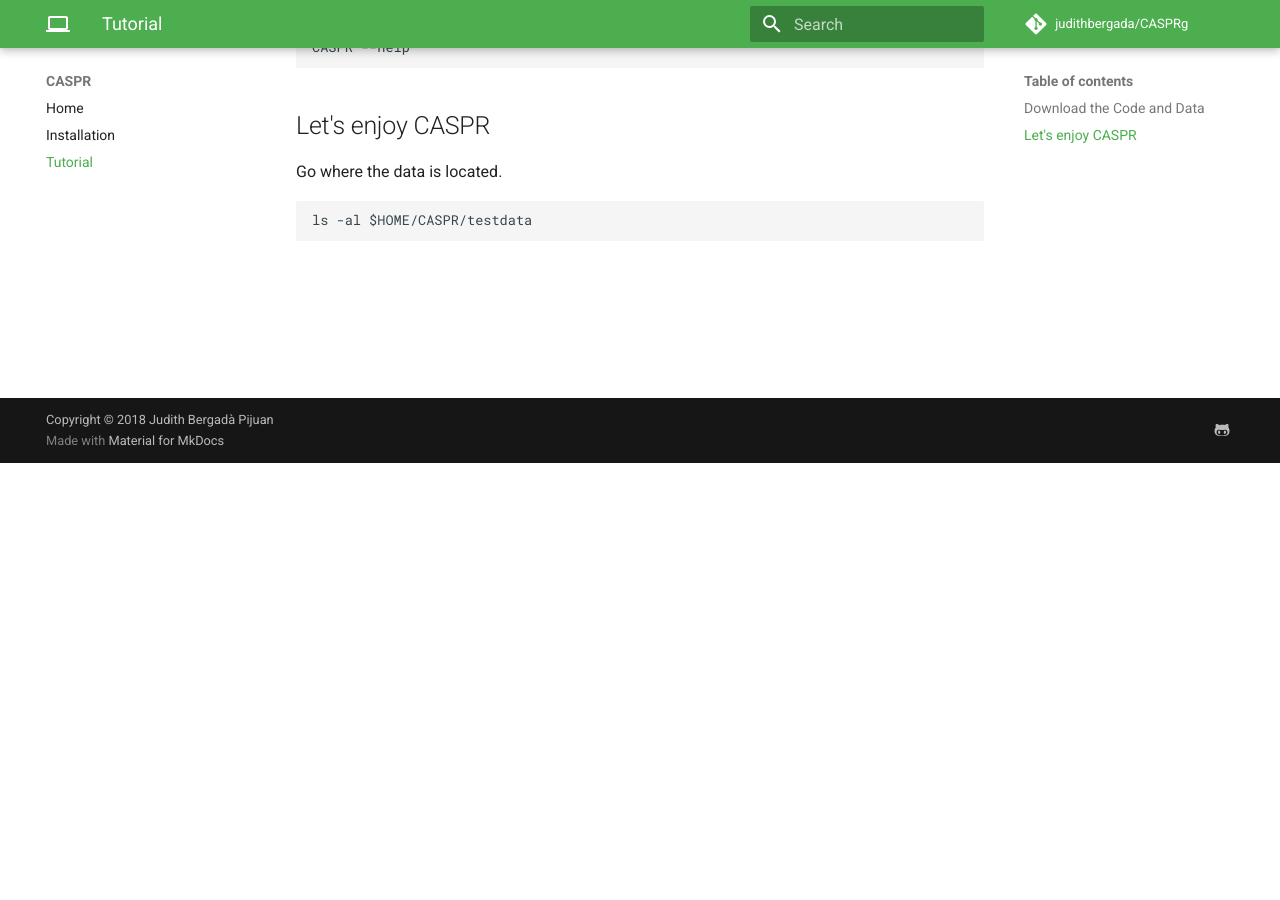
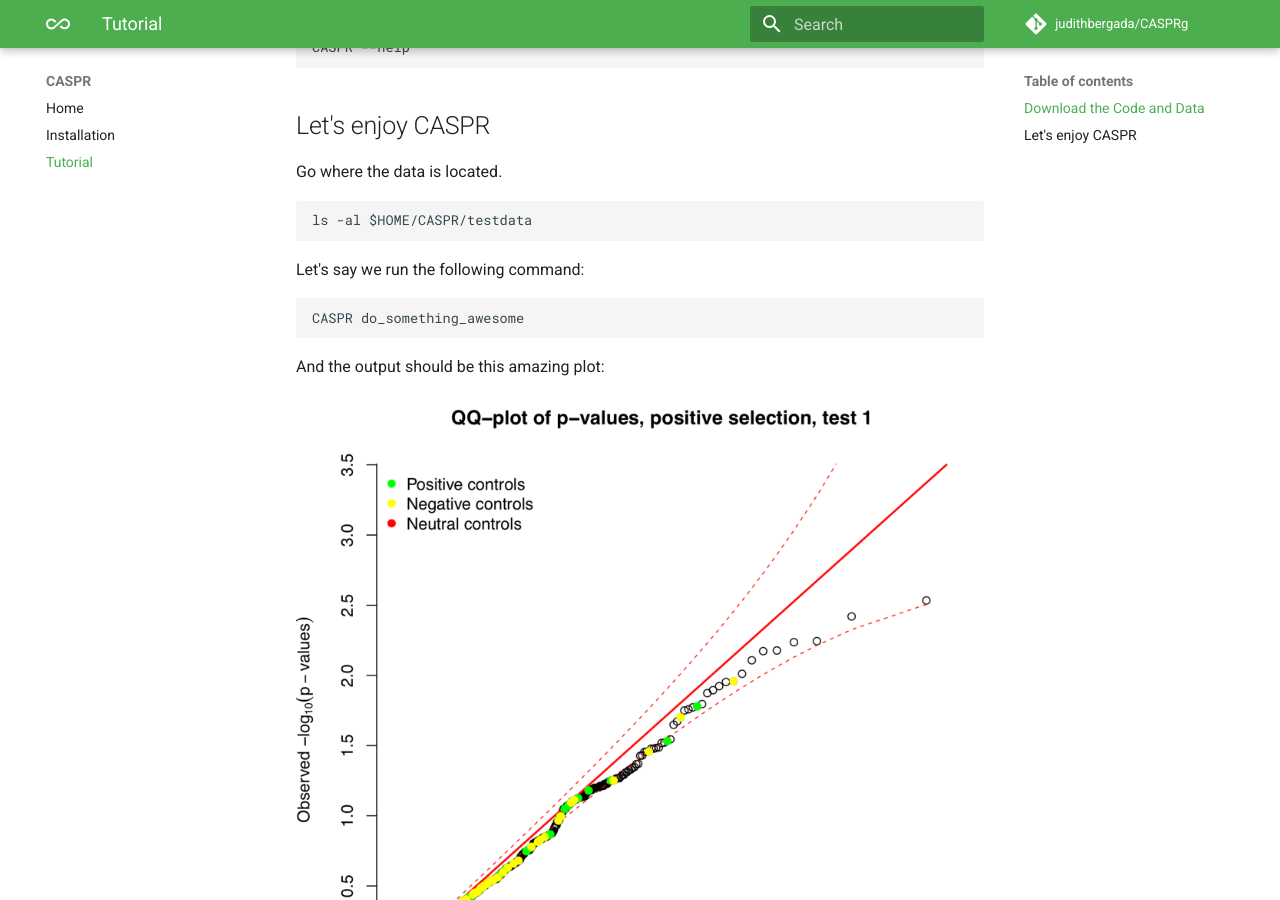
Before and after one commit to judithbergada/CASPR, an MkDocs documentation site: the page built from docs/pages/tutorial.md, in a window 1280 px wide and 900 px high, scrolled down 437 px. Built offline with MkDocs 1.6.1 and Material for MkDocs 9.7.7, drawn with Linux system fonts in a browser that asks for light colours; comment, search, counter and statistics services are not loaded; old or Windows-style settings are respelled for this version of MkDocs; before the commit the page ends 900 px from its top, so only the background shows below that.

Commit message:
Add image to the tutorial

````diff
--- a/docs/mkdocs.yml
+++ b/docs/mkdocs.yml
@@ -1,5 +1,6 @@
 site_name: CASPR
 docs_dir: pages
+site_dir: site
 
 repo_name: 'judithbergada/CASPRg'
 repo_url: 'https://github.com/judithbergada/CASPRg'
@@ -17,7 +18,7 @@
     text: Roboto
     code: Roboto Mono
   logo:
-    icon: laptop
+    icon: all_inclusive
   name: material
   palette:
     primary: green
--- a/docs/pages/tutorial.md
+++ b/docs/pages/tutorial.md
@@ -26,3 +26,13 @@
 ```bash
 ls -al $HOME/CASPR/testdata
 ```
+
+Let's say we run the following command:
+
+```bash
+CASPR do_something_awesome
+```
+
+And the output should be this amazing plot:
+
+![output_plot](images/output_plot.png)
````
Also changed, not shown: docs/README.md (added, +17 -0 lines), docs/pages/images/output_plot.png (added), 1 other file.
